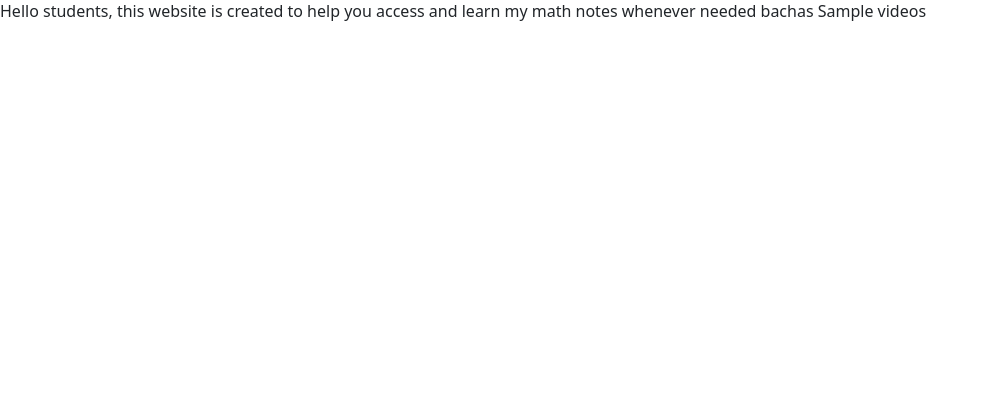
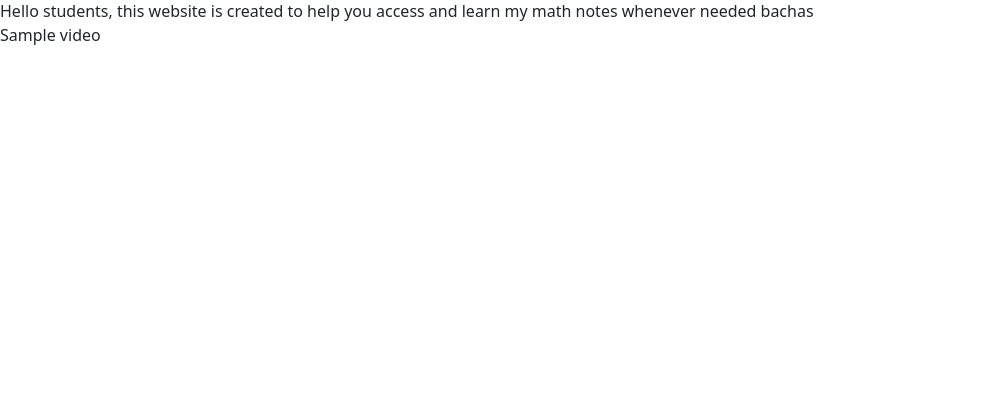
Before and after one commit to idk190/tutor-website, a Flask app: template templates/home.html in a window 1280 px wide. Shown: the part 301-721 px from the top of the page, without its empty margins (0-989 px from the left). Run offline with Flask 3, Linux system fonts and the light colour scheme; the template is opened without the code that fills it: most values are stand-ins (such as "Sample title", 1, 10 or a date in 2020).

Commit message:
Successful for loop to print video titles

```diff
--- a/templates/home.html
+++ b/templates/home.html
@@ -15,7 +15,11 @@
     <header> <img class="img-fluid"  id="banner"  src="https://tutor-website--mironmistry9.repl.co/static/Header.jpg" alt="Equations and Excellence Banner"; height="380"; width="100%"; >  </header>
     <body>
       Hello students, this website is created to help you access and learn my math notes whenever needed bachas
-      {{videos}}
+      <div>
+        {% for video in videos %}
+          <div>{{video['title']}}</div>
+        {% endfor %}
+      </div>
     </body>
   </head>
 </html>
```
